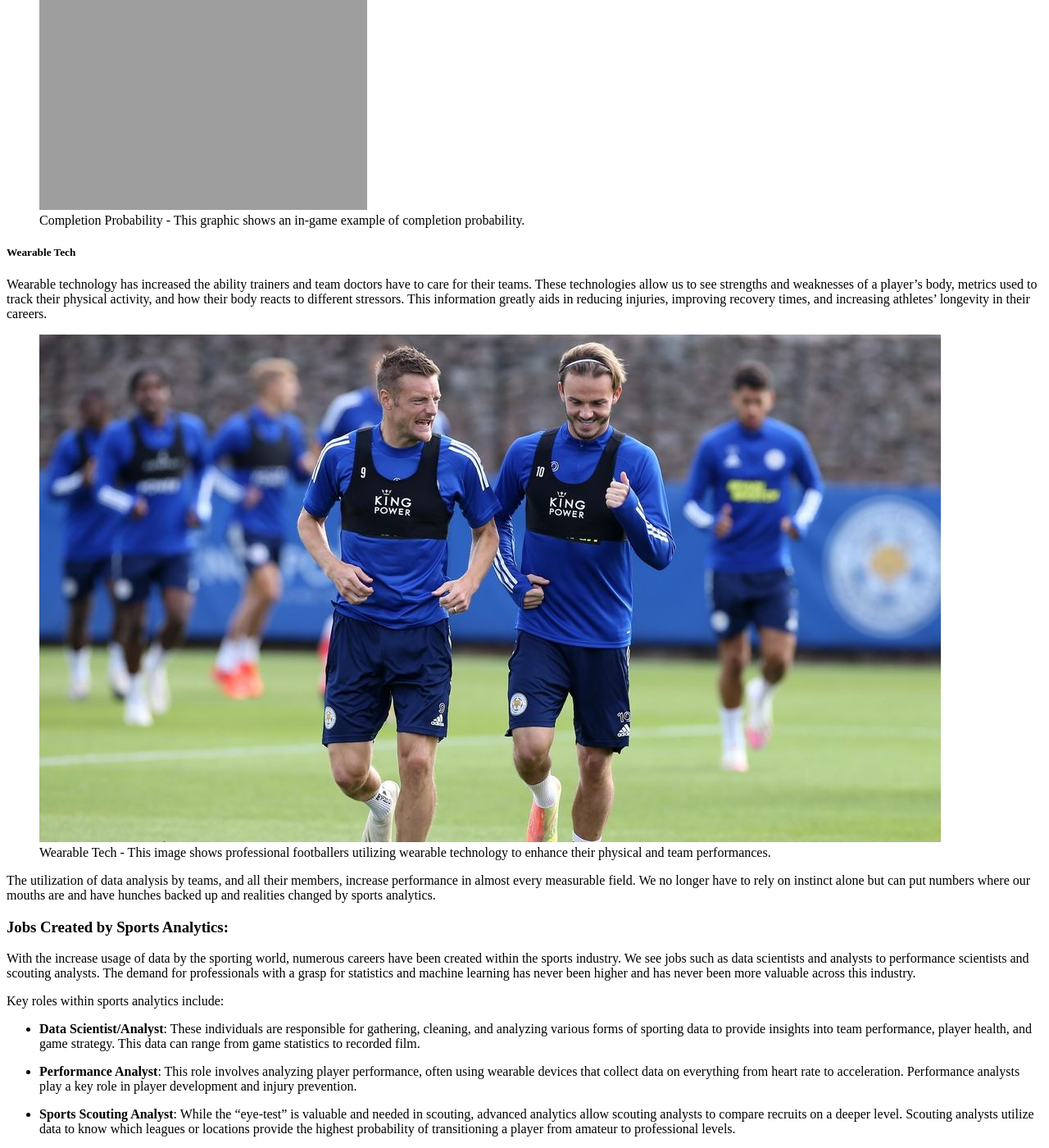
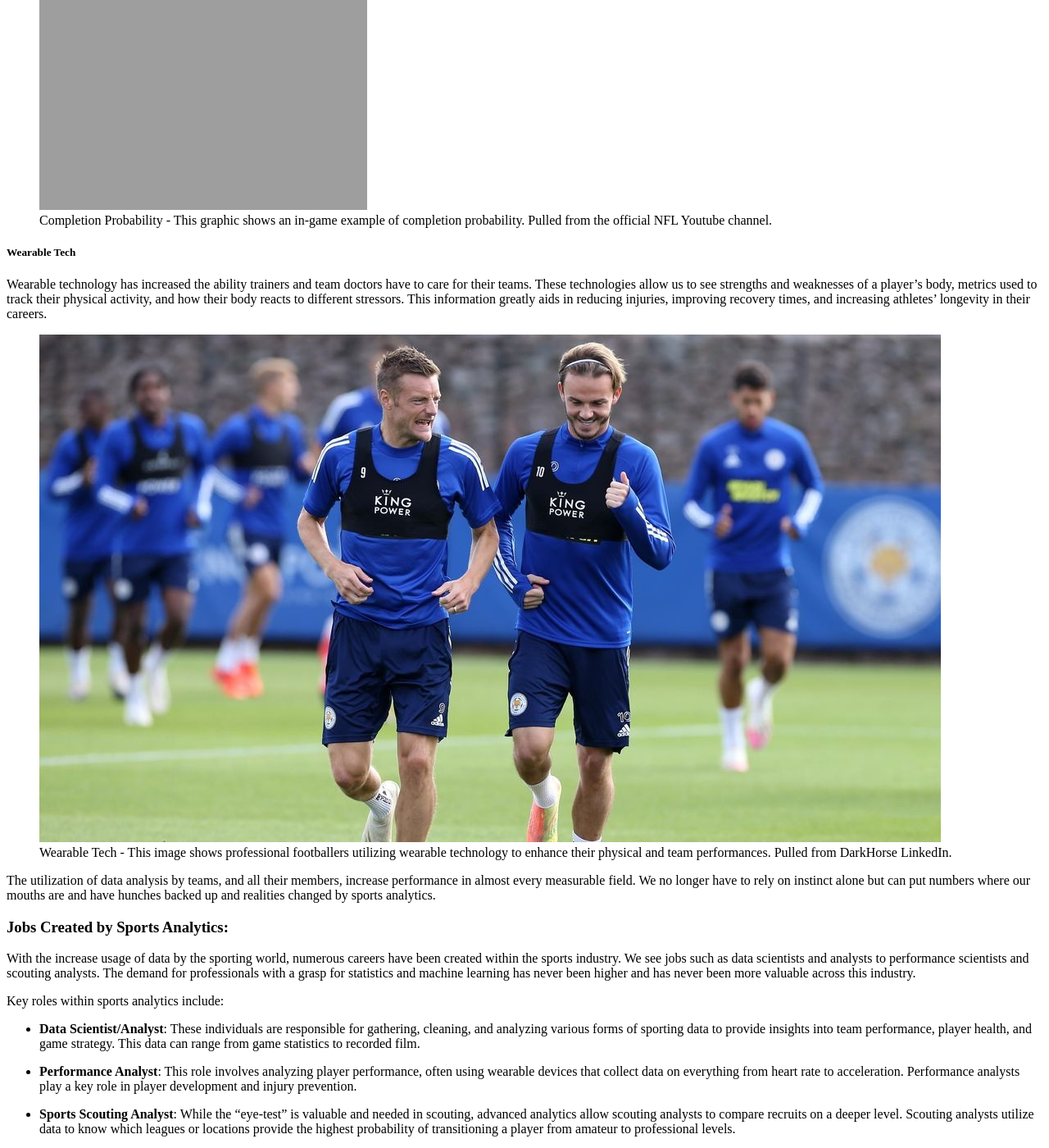
Before and after one commit to eladle21/my-blog, a Jekyll site: the page built from _posts/2024-10-05-Final-Draft.md, in a window 1280 px wide and 1400 px high, scrolled down 2060 px. Shown: the whole window at 82% size. Built offline with Jekyll 4.4.1, drawn with Linux system fonts in a browser that asks for light colours; nearby versions of some CDN libraries; some of the changed text lies outside the part shown.

Commit message:
add visual references

```diff
--- a/_posts/2024-10-05-Final-Draft.md
+++ b/_posts/2024-10-05-Final-Draft.md
@@ -35,12 +35,12 @@ The consumer experience has been heightened by data analytics, as seen in NFL ga
 
 <figure>
 	<img src="https://eladle21.github.io/my-blog/assets/img/Completion_Overview.png" alt="">
-	<figcaption>Completion Overview - This graphic explains the implementation of completion percentage in-game.</figcaption>
+	<figcaption>Completion Overview - This graphic explains the implementation of completion percentage in-game.  Pulled from the official NFL Youtube channel.</figcaption>
 </figure>
 
 <figure>
 	<img src="https://eladle21.github.io/my-blog/assets/img/Completion_Probability.png" alt="">
-	<figcaption>Completion Probability - This graphic shows an in-game example of completion probability.</figcaption>
+	<figcaption>Completion Probability - This graphic shows an in-game example of completion probability.  Pulled from the official NFL Youtube channel.</figcaption>
 </figure>
 
 ##### Wearable Tech
@@ -49,7 +49,7 @@ Wearable technology has increased the ability trainers and team doctors have to
 
 <figure>
 	<img src="https://eladle21.github.io/my-blog/assets/img/wearable_tech.jpg" alt="">
-	<figcaption>Wearable Tech - This image shows professional footballers utilizing wearable technology to enhance their physical and team performances.</figcaption>
+	<figcaption>Wearable Tech - This image shows professional footballers utilizing wearable technology to enhance their physical and team performances.  Pulled from DarkHorse LinkedIn.</figcaption>
 </figure>
 
 
```
